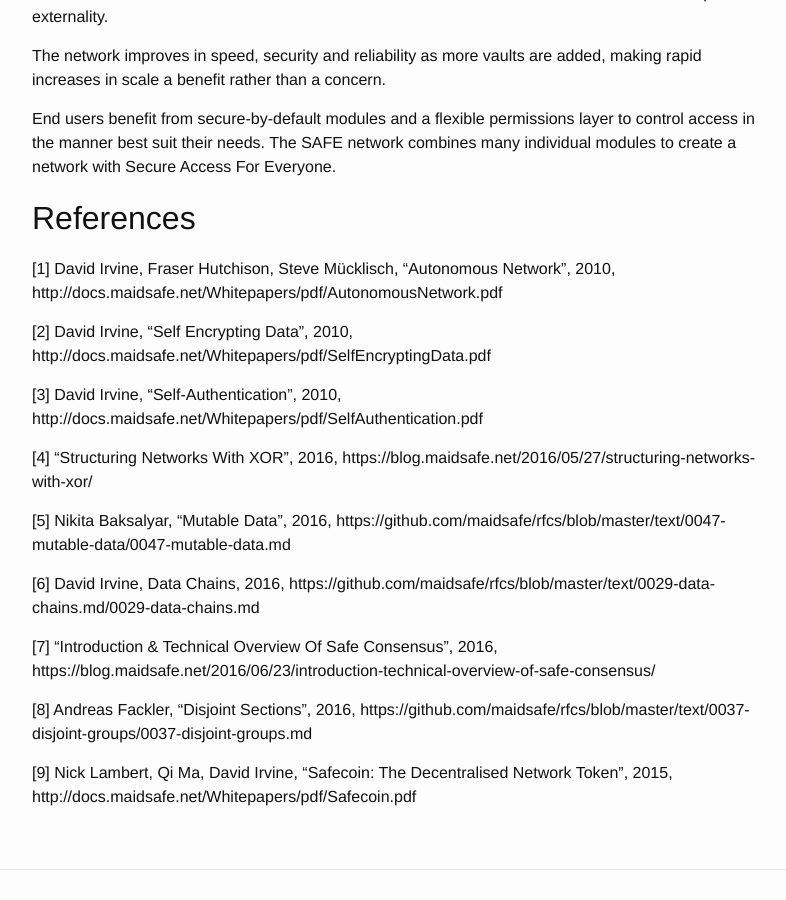
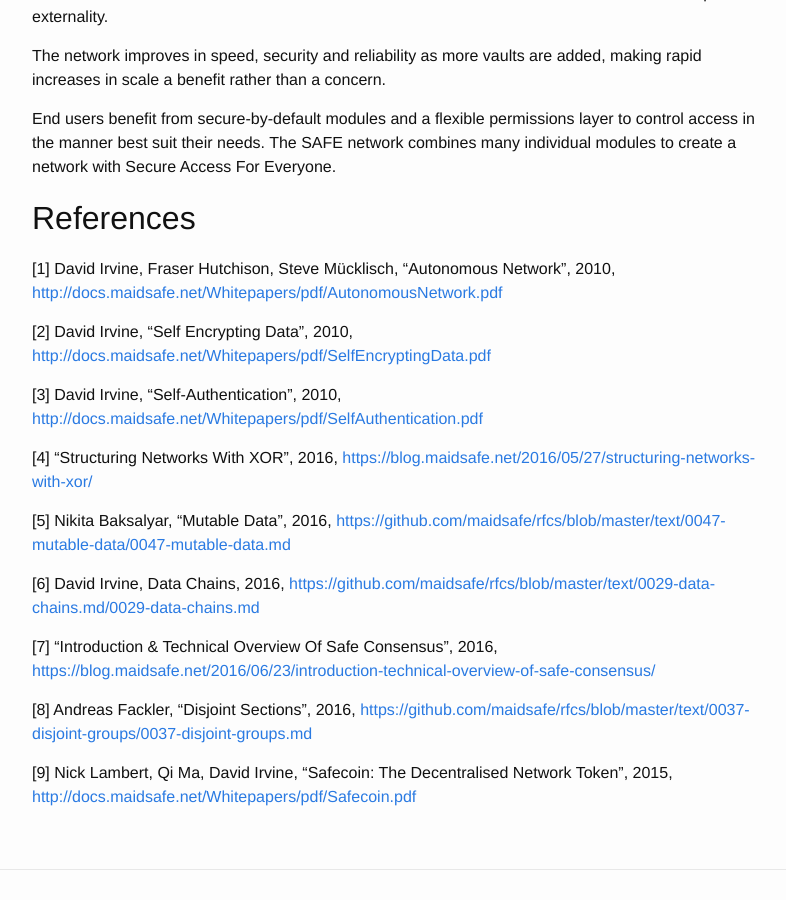
Before and after one commit to safe-network-explained/safe-network-explained.github.io, a Jekyll site: the page built from _posts/2017-09-07-architecture.markdown, in a window 1280 px wide and 900 px high, scrolled down 8300 px. Shown: the whole window, without its empty margins (238-1024 px from the left). Built offline with Jekyll 4.4.1, drawn with Linux system fonts in a browser that asks for light colours; part of the change alters nothing that is shown.

```diff
--- a/_posts/2017-09-07-architecture.markdown
+++ b/_posts/2017-09-07-architecture.markdown
@@ -234,20 +234,20 @@ End users benefit from secure-by-default modules and a flexible permissions laye
 
 ## References
 
-[1] David Irvine, Fraser Hutchison, Steve Mücklisch, "Autonomous Network", 2010, http://docs.maidsafe.net/Whitepapers/pdf/AutonomousNetwork.pdf
+[1] David Irvine, Fraser Hutchison, Steve Mücklisch, "Autonomous Network", 2010, [http://docs.maidsafe.net/Whitepapers/pdf/AutonomousNetwork.pdf](http://docs.maidsafe.net/Whitepapers/pdf/AutonomousNetwork.pdf)
 
-[2] David Irvine, "Self Encrypting Data", 2010, http://docs.maidsafe.net/Whitepapers/pdf/SelfEncryptingData.pdf
+[2] David Irvine, "Self Encrypting Data", 2010, [http://docs.maidsafe.net/Whitepapers/pdf/SelfEncryptingData.pdf](http://docs.maidsafe.net/Whitepapers/pdf/SelfEncryptingData.pdf)
 
-[3] David Irvine, "Self-Authentication", 2010, http://docs.maidsafe.net/Whitepapers/pdf/SelfAuthentication.pdf
+[3] David Irvine, "Self-Authentication", 2010, [http://docs.maidsafe.net/Whitepapers/pdf/SelfAuthentication.pdf](http://docs.maidsafe.net/Whitepapers/pdf/SelfAuthentication.pdf)
 
-[4] "Structuring Networks With XOR", 2016, https://blog.maidsafe.net/2016/05/27/structuring-networks-with-xor/
+[4] "Structuring Networks With XOR", 2016, [https://blog.maidsafe.net/2016/05/27/structuring-networks-with-xor/](https://blog.maidsafe.net/2016/05/27/structuring-networks-with-xor/)
 
-[5] Nikita Baksalyar, "Mutable Data", 2016, https://github.com/maidsafe/rfcs/blob/master/text/0047-mutable-data/0047-mutable-data.md
+[5] Nikita Baksalyar, "Mutable Data", 2016, [https://github.com/maidsafe/rfcs/blob/master/text/0047-mutable-data/0047-mutable-data.md](https://github.com/maidsafe/rfcs/blob/master/text/0047-mutable-data/0047-mutable-data.md)
 
-[6] David Irvine, Data Chains, 2016, https://github.com/maidsafe/rfcs/blob/master/text/0029-data-chains.md/0029-data-chains.md
+[6] David Irvine, Data Chains, 2016, [https://github.com/maidsafe/rfcs/blob/master/text/0029-data-chains.md/0029-data-chains.md](https://github.com/maidsafe/rfcs/blob/master/text/0029-data-chains.md/0029-data-chains.md)
 
-[7] "Introduction & Technical Overview Of Safe Consensus", 2016, https://blog.maidsafe.net/2016/06/23/introduction-technical-overview-of-safe-consensus/
+[7] "Introduction & Technical Overview Of Safe Consensus", 2016, [https://blog.maidsafe.net/2016/06/23/introduction-technical-overview-of-safe-consensus/](https://blog.maidsafe.net/2016/06/23/introduction-technical-overview-of-safe-consensus/)
 
-[8] Andreas Fackler, "Disjoint Sections", 2016, https://github.com/maidsafe/rfcs/blob/master/text/0037-disjoint-groups/0037-disjoint-groups.md
+[8] Andreas Fackler, "Disjoint Sections", 2016, [https://github.com/maidsafe/rfcs/blob/master/text/0037-disjoint-groups/0037-disjoint-groups.md](https://github.com/maidsafe/rfcs/blob/master/text/0037-disjoint-groups/0037-disjoint-groups.md)
 
-[9] Nick Lambert, Qi Ma, David Irvine, "Safecoin: The Decentralised Network Token", 2015, http://docs.maidsafe.net/Whitepapers/pdf/Safecoin.pdf
+[9] Nick Lambert, Qi Ma, David Irvine, "Safecoin: The Decentralised Network Token", 2015, [http://docs.maidsafe.net/Whitepapers/pdf/Safecoin.pdf](http://docs.maidsafe.net/Whitepapers/pdf/Safecoin.pdf)
```
